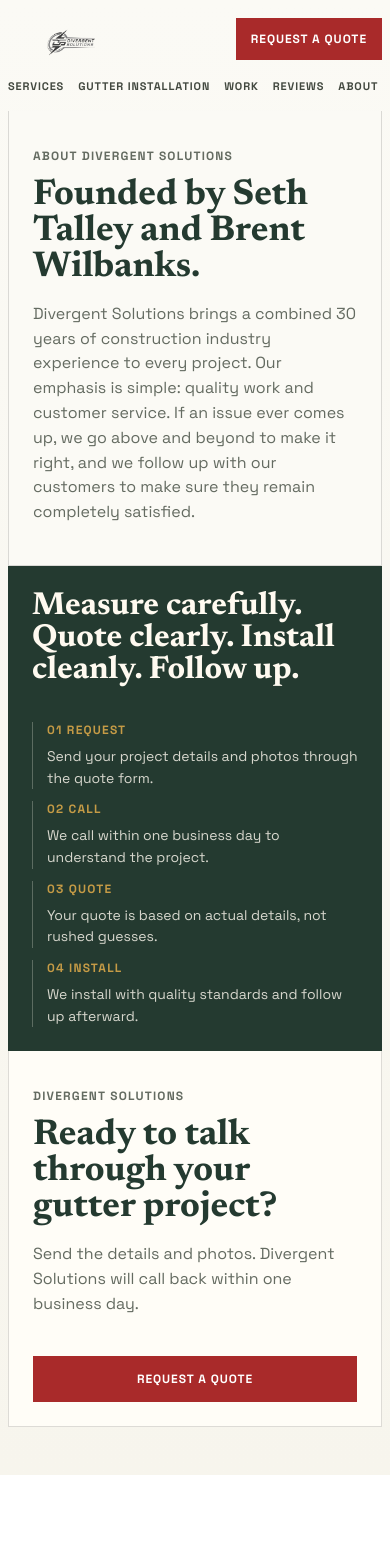
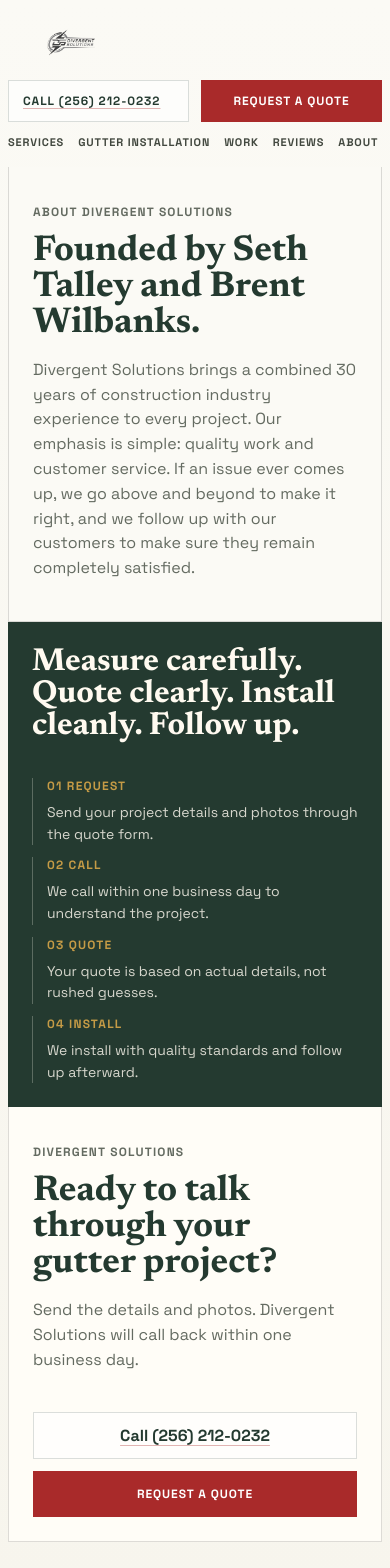
Before and after one commit to bowtarist/Divergent-Solutions, a Next.js app in the folder apps/website/: page /about in a window 390 px wide. Shown: the top 1568 px of the page. Before the commit the page ends 1475 px from the top, so only its background shows below. Built offline with nearby package versions, Linux system fonts and the light colour scheme.

Commit message:
Add visible public phone links

```diff
--- a/apps/website/package.json
+++ b/apps/website/package.json
@@ -7,7 +7,7 @@
     "build": "next build",
     "start": "next start",
     "lint": "eslint .",
-    "test": "node --test src/content/*.test.mjs"
+    "test": "node --import tsx --test src/content/*.test.mjs src/**/*.test.tsx"
   },
   "dependencies": {
     "next": "^16.0.0",
--- a/apps/website/src/app/components/QuoteRequestForm.tsx
+++ b/apps/website/src/app/components/QuoteRequestForm.tsx
@@ -67,6 +67,12 @@
 
   return (
     <form className="quote-form" onSubmit={handleSubmit}>
+      <p className="quote-callout">
+        Prefer to talk it through?{" "}
+        <a className="phone-link" href={`tel:${site.contact.phoneTel}`}>
+          Call {site.contact.phoneDisplay}
+        </a>
+      </p>
       <div className="form-grid">
         <label>
           Name
--- a/apps/website/src/app/components/SiteFooter.tsx
+++ b/apps/website/src/app/components/SiteFooter.tsx
@@ -9,9 +9,14 @@
         <h2>Ready to talk through your gutter project?</h2>
         <p>Send the details and photos. Divergent Solutions will call back within one business day.</p>
       </div>
-      <Link className="button primary" href="/request-a-quote">
-        {site.primaryCta}
-      </Link>
+      <div className="footer-actions">
+        <a className="phone-link footer-phone" href={`tel:${site.contact.phoneTel}`}>
+          Call {site.contact.phoneDisplay}
+        </a>
+        <Link className="button primary" href="/request-a-quote">
+          {site.primaryCta}
+        </Link>
+      </div>
     </footer>
   );
 }
--- a/apps/website/src/app/components/SiteHeader.tsx
+++ b/apps/website/src/app/components/SiteHeader.tsx
@@ -22,9 +22,14 @@
           </Link>
         ))}
       </nav>
-      <Link className="nav-cta" href="/request-a-quote">
-        {site.primaryCta}
-      </Link>
+      <div className="header-actions">
+        <a className="phone-link nav-phone" href={`tel:${site.contact.phoneTel}`}>
+          Call {site.contact.phoneDisplay}
+        </a>
+        <Link className="nav-cta" href="/request-a-quote">
+          {site.primaryCta}
+        </Link>
+      </div>
     </header>
   );
 }
--- a/apps/website/src/app/globals.css
+++ b/apps/website/src/app/globals.css
@@ -75,6 +75,28 @@
   color: #42483f;
   font-size: 0.75rem;
   font-weight: 900;
+  letter-spacing: 0.08em;
+  text-transform: uppercase;
+}
+
+.header-actions,
+.footer-actions {
+  display: flex;
+  align-items: center;
+  gap: 0.75rem;
+}
+
+.phone-link {
+  color: var(--green);
+  font-weight: 900;
+  text-decoration: underline;
+  text-decoration-color: rgba(169, 42, 42, 0.35);
+  text-underline-offset: 0.22em;
+}
+
+.nav-phone {
+  white-space: nowrap;
+  font-size: 0.75rem;
   letter-spacing: 0.08em;
   text-transform: uppercase;
 }
@@ -373,6 +395,17 @@
   background: #fffdf7;
 }
 
+.footer-actions {
+  flex-wrap: wrap;
+  justify-content: flex-end;
+}
+
+.footer-phone {
+  min-height: 44px;
+  display: inline-flex;
+  align-items: center;
+}
+
 @media (max-width: 980px) {
   .site-header {
     flex-wrap: wrap;
@@ -384,6 +417,10 @@
     width: 100%;
     flex-wrap: wrap;
     gap: 0.75rem 1rem;
+  }
+
+  .header-actions {
+    margin-left: auto;
   }
 
   .hero,
@@ -418,6 +455,26 @@
 
   .site-header {
     gap: 0.875rem;
+  }
+
+  .header-actions,
+  .footer-actions {
+    width: 100%;
+    justify-content: stretch;
+  }
+
+  .header-actions > *,
+  .footer-actions > * {
+    flex: 1 1 100%;
+  }
+
+  .nav-phone,
+  .footer-phone {
+    justify-content: center;
+    min-height: 40px;
+    padding: 0.75rem 0.875rem;
+    border: 1px solid rgba(36, 58, 48, 0.16);
+    background: rgba(255, 255, 255, 0.66);
   }
 
   .site-nav {
@@ -517,6 +574,15 @@
   margin-top: 2rem;
 }
 
+.quote-callout {
+  margin: 0;
+  padding: 1rem;
+  border: 1px solid rgba(36, 58, 48, 0.18);
+  color: var(--green);
+  background: rgba(223, 231, 220, 0.36);
+  line-height: 1.45;
+}
+
 .form-grid {
   display: grid;
   grid-template-columns: repeat(2, minmax(0, 1fr));
```
Also changed, not shown: 1 other file (tests, documents, lock files or other folders).
